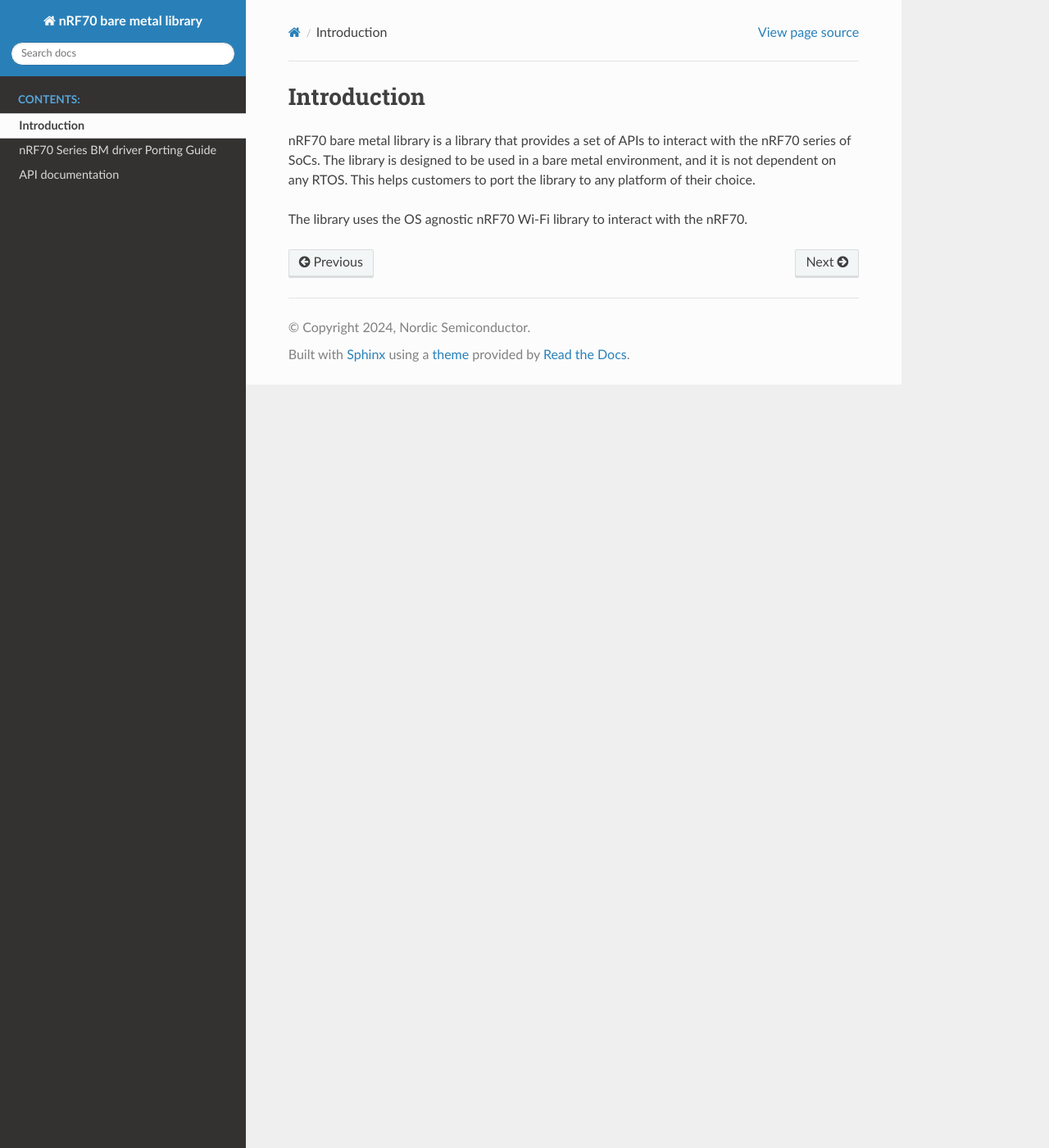
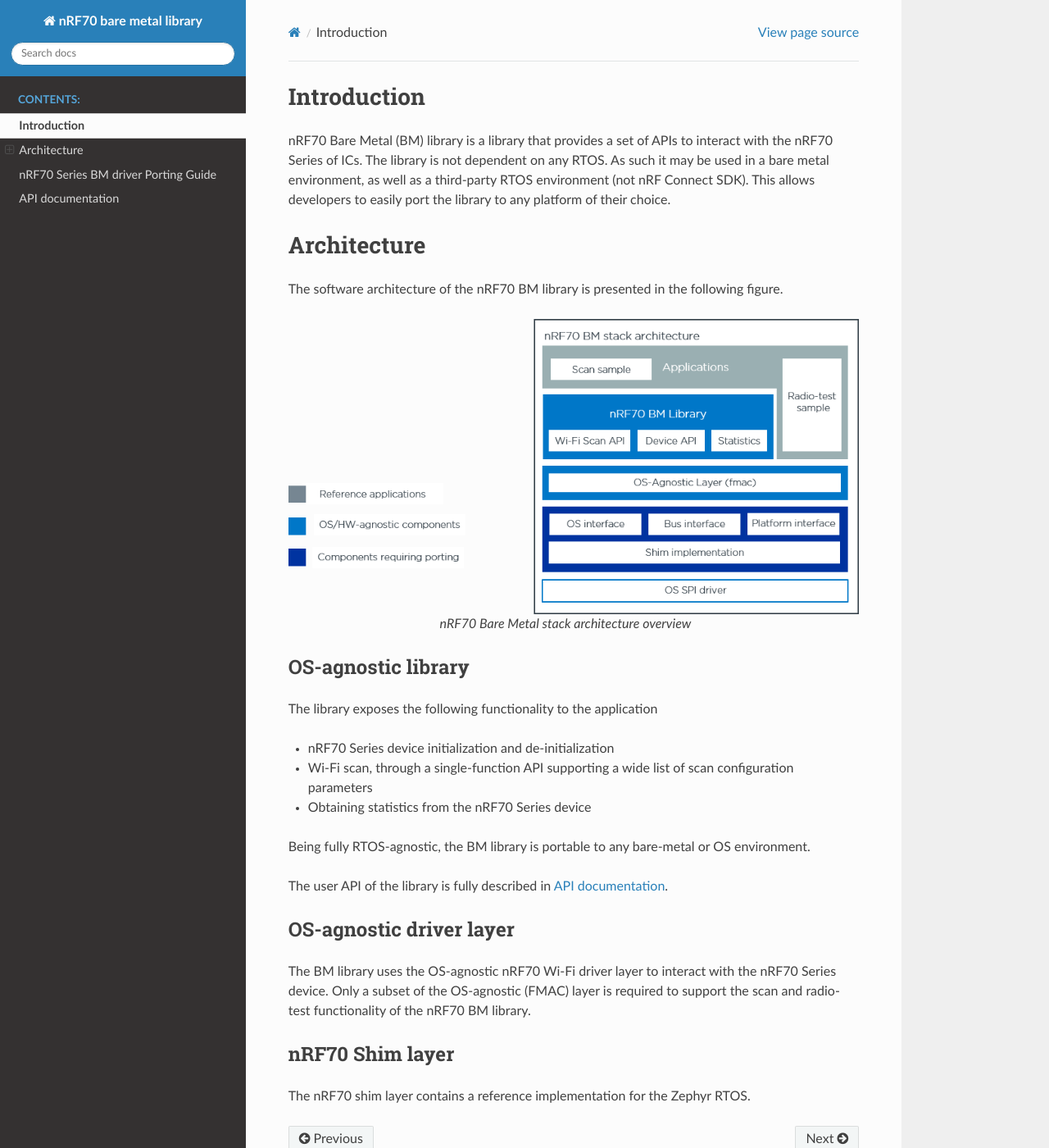
Before and after one commit to nrfconnect/nrf70-bm, a Sphinx documentation site: the page built from nrf70_bm_lib/docs/source/nrf70_bm_lib.rst, in a window 1280 px wide and 1400 px high. Shown: the whole window at 82% size. Built offline with Sphinx 7.4.7 and the Read the Docs theme 2.0.0, drawn with Linux system fonts in a browser that asks for light colours.

Commit message:
doc: add architecture chapter for BM library
Add architecture stack diagram and
short descriptions for each layer.

```diff
--- a/nrf70_bm_lib/docs/source/index.rst
+++ b/nrf70_bm_lib/docs/source/index.rst
@@ -3,8 +3,8 @@
    You can adapt this file completely to your liking, but it should at least
    contain the root `toctree` directive.
 
-Welcome to nRF70 bare metal library's documentation!
-====================================================
+Welcome to the nRF70 Bare Metal library documentation!
+======================================================
 
 .. toctree::
    :maxdepth: 2
--- a/nrf70_bm_lib/docs/source/nrf70_bm_lib.rst
+++ b/nrf70_bm_lib/docs/source/nrf70_bm_lib.rst
@@ -3,8 +3,45 @@
 Introduction
 ============
 
-nRF70 bare metal library is a library that provides a set of APIs to interact with the nRF70 series of SoCs.
-The library is designed to be used in a bare metal environment, and it is not dependent on any RTOS.
-This helps customers to port the library to any platform of their choice.
+nRF70 Bare Metal (BM) library is a library that provides a set of APIs to interact with the nRF70 Series of ICs.
+The library is not dependent on any RTOS. As such it may be used in a bare metal environment, as well as a
+third-party RTOS environment (not nRF Connect SDK). This allows developers to easily port the library to any
+platform of their choice.
 
-The library uses the OS agnostic nRF70 Wi-Fi library to interact with the nRF70.
+Architecture
+============
+
+The software architecture of the nRF70 BM library is presented in the following figure.
+
+.. figure:: ./images/nrf70_bm_architecture.png
+   :alt: nRF70 BM stack architecture
+   :align: center
+   :figclass: align-center
+
+   nRF70 Bare Metal stack architecture overview
+
+
+OS-agnostic library
+*******************
+
+The library exposes the following functionality to the application
+
+* nRF70 Series device initialization and de-initialization
+* Wi-Fi scan, through a single-function API supporting a wide list of scan configuration parameters
+* Obtaining statistics from the nRF70 Series device
+
+Being fully RTOS-agnostic, the BM library is portable to any bare-metal or OS environment.
+
+The user API of the library is fully described in :ref:`nrf70_bm_api`.
+
+OS-agnostic driver layer
+************************
+
+The BM library uses the OS-agnostic nRF70 Wi-Fi driver layer to interact with the nRF70 Series device.
+Only a subset of the OS-agnostic (FMAC) layer is required to support the scan and radio-test functionality
+of the nRF70 BM library.
+
+nRF70 Shim layer
+****************
+
+The nRF70 shim layer contains a reference implementation for the Zephyr RTOS.
```
Also changed, not shown: nrf70_bm_lib/docs/source/images/nrf70_bm_architecture.png (added).
